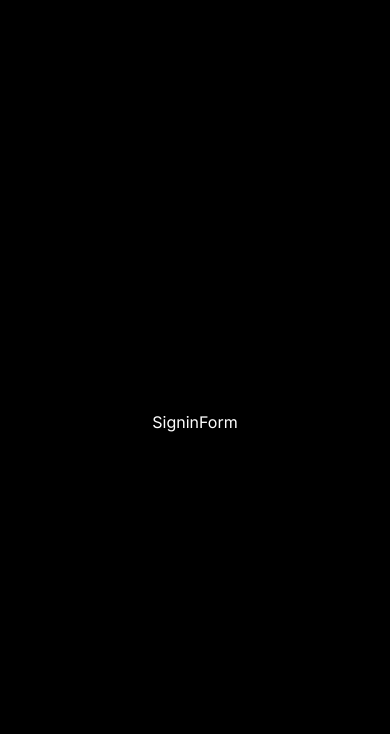
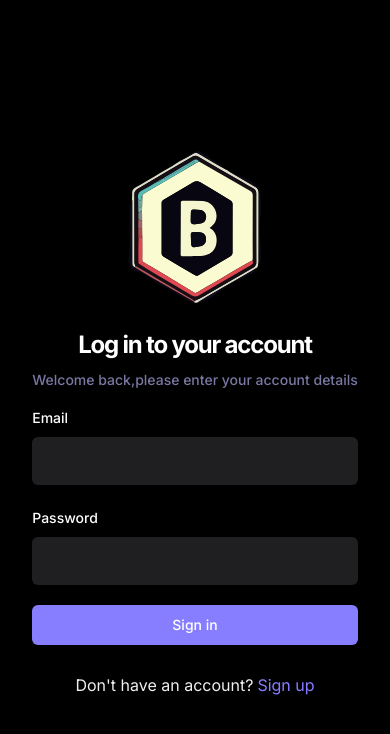
Before and after one commit to maharathi31/Buzz, a React (Vite) app: page /sign-in in a window 390 px wide. Shown: the top 734 px of the page. Built offline with nearby package versions, Linux system fonts and the light colour scheme; no server answers.

Commit message:
signup and signin functionality complete

```diff
--- a/src/_auth/forms/SigninForm.tsx
+++ b/src/_auth/forms/SigninForm.tsx
@@ -1,7 +1,114 @@
 import React from "react";
+import {Link,useNavigate} from "react-router-dom"
+import { Button } from "../../components/ui/button";
+import * as z from "zod"
+import { zodResolver } from "@hookform/resolvers/zod"
+import { useForm } from "react-hook-form"
+import { useToast } from "@/components/ui/use-toast"
+
+import {
+    Form,
+    FormControl,
+    FormField,
+    FormItem,
+    FormLabel,
+    FormMessage,
+  } from "@/components/ui/form"
+  import { Input } from "@/components/ui/input"
+import { SigninValidation } from "../../lib/validation/index";
+import Loader from "../../components/ui/shared/Loader";
+import {  useSignInAccount } from "../../lib/react-query/queriesAndMutations";
+import { useUserContext } from "../../context/AuthContext";
 
 const SigninForm = () => {
-  return <div>SigninForm</div>;
+
+  const { toast } = useToast()
+  const {checkAuthUser,isLoading:isUserLoading}=useUserContext()
+  const navigate=useNavigate()
+
+   const {mutateAsync:signInAccount,isPending}=useSignInAccount()
+  // 1. Define your form.
+  const form = useForm<z.infer<typeof SigninValidation>>({
+    resolver: zodResolver(SigninValidation),
+    defaultValues: {
+      email:'',
+      password:''
+    },
+  })
+
+  // 2. Define a submit handler.
+  async function onSubmit(values: z.infer<typeof SigninValidation>) {
+
+   const session= await signInAccount({
+    email:values.email,
+    password:values.password
+   })
+   if(!session){
+    return toast({
+      title: "Sign in failed. Please try again.",
+    })
+   }
+   const isLoggedIn=await checkAuthUser()
+   if(isLoggedIn){
+    form.reset()
+    navigate('/')
+   }else{
+    return toast({
+      title: "Sign up failed. Please try again.",
+    })
+   }
+  }
+
+  return <div>
+   <Form {...form}>
+    <div className="sm:w-420 flex-center flex-col">
+        <img src="/assets/images/logo.svg"
+        alt="logo"
+        width="150"/>
+        <h2 className="h3-bold md:h2-bold pt-5 sm:pt-12">Log in to your account</h2>
+        <p className="text-light-3 small-medium md:base-regular mt-2">Welcome back,please enter your account details</p>
+      <form onSubmit={form.handleSubmit(onSubmit)} className="flex flex-col gap-5 w-full mt-4">
+        <FormField
+          control={form.control}
+          name="email"
+          render={({ field }) => (
+            <FormItem>
+              <FormLabel>Email</FormLabel>
+              <FormControl>
+                <Input type="email" className="shad-input" {...field} />
+              </FormControl>
+              <FormMessage />
+            </FormItem>
+          )}
+        />
+        <FormField
+          control={form.control}
+          name="password"
+          render={({ field }) => (
+            <FormItem>
+              <FormLabel>Password</FormLabel>
+              <FormControl>
+                <Input type="password" className="shad-input" {...field} />
+              </FormControl>
+              <FormMessage />
+            </FormItem>
+          )}
+        />
+        <Button type="submit" className="shad-button_primary">
+        {isUserLoading?(
+            <div className="flex-center gap-2">
+                <Loader/>
+            </div>
+        ):"Sign in"}
+        </Button>
+        <p className="text-small-regular text-light-2 text-center mt-2">
+            Don't have an account?
+            <Link to="/sign-up" className="text-primary-500 text-small-semibold ml-1">Sign up</Link>
+        </p>
+      </form>
+      </div>
+    </Form>
+  </div>;
 };
 
 export default SigninForm;
--- a/src/_auth/forms/SignupForm.tsx
+++ b/src/_auth/forms/SignupForm.tsx
@@ -34,6 +34,7 @@
         name:'',
       username: "",
       email:'',
+      password:''
     },
   })
 
--- a/src/context/AuthContext.tsx
+++ b/src/context/AuthContext.tsx
@@ -63,7 +63,7 @@
       const cookieFallback = localStorage.getItem("cookieFallback");
 
       if (
-        cookieFallback === "[]"
+        cookieFallback === "[]" || cookieFallback===null
       ) {
         navigate("/sign-in");
         // location.reload();
--- a/src/lib/validation/index.ts
+++ b/src/lib/validation/index.ts
@@ -6,3 +6,8 @@
     email:z.string().email(),
     password:z.string().min(8,{message:'Password must be atleast 8 characters long'})
   })
+
+  export const SigninValidation = z.object({
+    email:z.string().email(),
+    password:z.string().min(8,{message:'Password must be atleast 8 characters long'})
+  })
```
